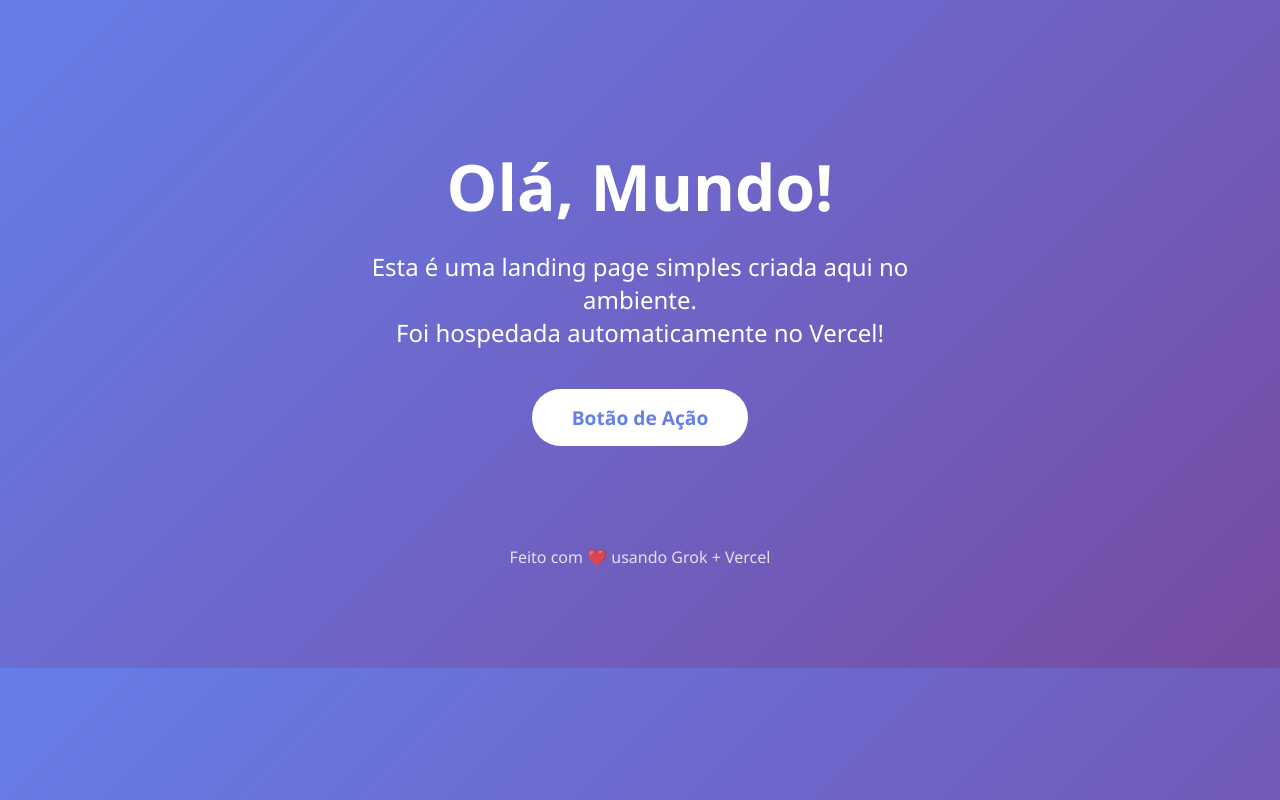
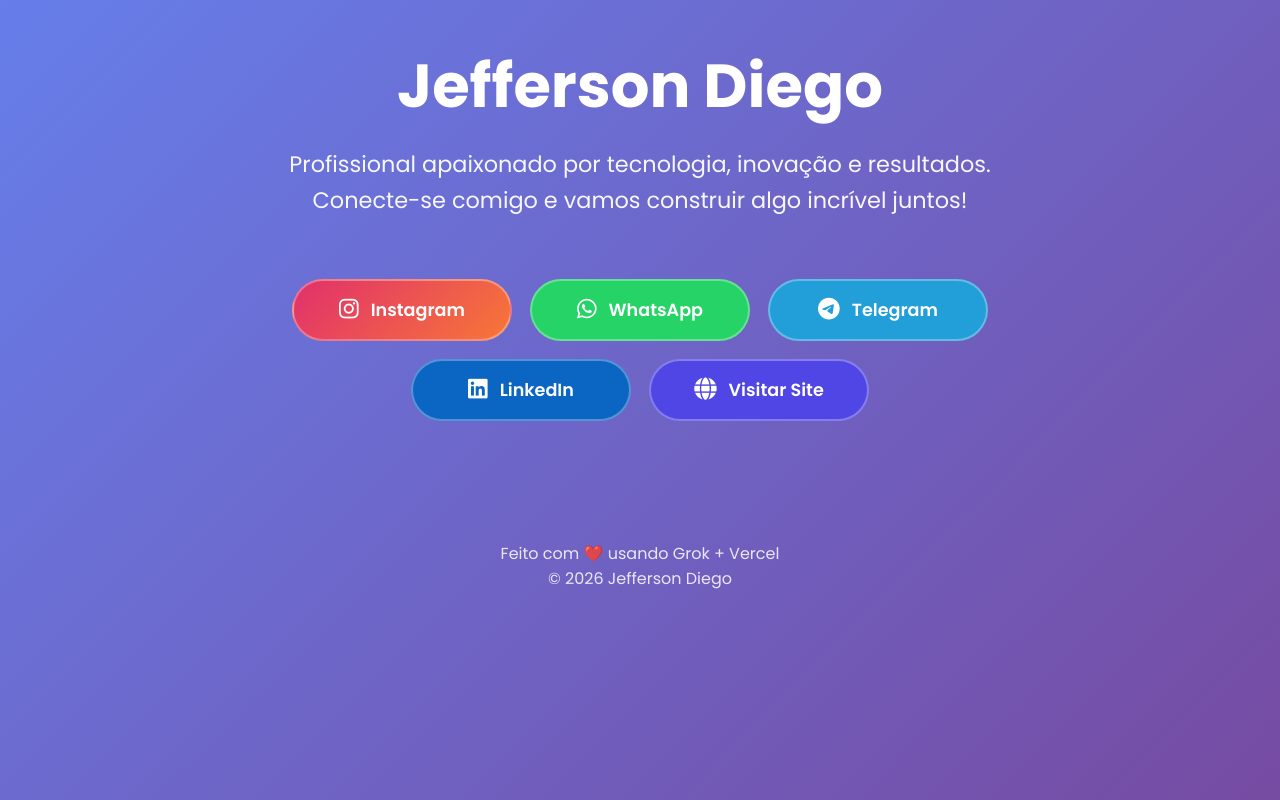
Before and after one commit to jdhiego-pixel/minha-landing-page, a plain HTML site: page index.html in a window 1280 px wide. Drawn offline with Linux system fonts and the light colour scheme.

Commit message:
Update index.html

```diff
--- a/index.html
+++ b/index.html
@@ -3,57 +3,142 @@
 <head>
     <meta charset="UTF-8">
     <meta name="viewport" content="width=device-width, initial-scale=1.0">
-    <title>Minha Landing Page</title>
+    <title>Jefferson Diego</title>
+    <link rel="stylesheet" href="https://cdnjs.cloudflare.com/ajax/libs/font-awesome/6.5.0/css/all.min.css">
     <style>
-        body {
-            font-family: 'Segoe UI', sans-serif;
+        @import url('https://fonts.googleapis.com/css2?family=Poppins:wght@400;500;600;700&display=swap');
+
+        * {
             margin: 0;
             padding: 0;
+            box-sizing: border-box;
+        }
+
+        body {
+            font-family: 'Poppins', sans-serif;
             background: linear-gradient(135deg, #667eea 0%, #764ba2 100%);
             color: white;
+            min-height: 100vh;
             text-align: center;
-            padding: 100px 20px;
+            padding: 40px 20px;
+            display: flex;
+            flex-direction: column;
+            align-items: center;
         }
-        h1 {
-            font-size: 4rem;
-            margin-bottom: 20px;
+
+        .container {
+            max-width: 800px;
+            margin: 0 auto;
         }
-        p {
-            font-size: 1.5rem;
-            max-width: 600px;
-            margin: 0 auto 40px;
+
+        .hero {
+            margin-bottom: 60px;
         }
-        .btn {
-            display: inline-block;
+
+        .hero h1 {
+            font-size: 3.8rem;
+            margin-bottom: 16px;
+            font-weight: 700;
+        }
+
+        .hero p {
+            font-size: 1.4rem;
+            opacity: 0.95;
+            line-height: 1.6;
+        }
+
+        .social-buttons {
+            display: flex;
+            flex-wrap: wrap;
+            gap: 18px;
+            justify-content: center;
+            margin: 60px 0;
+        }
+
+        .social-btn {
+            display: flex;
+            align-items: center;
+            gap: 12px;
+            background: rgba(255, 255, 255, 0.15);
+            color: white;
+            padding: 16px 28px;
+            border-radius: 50px;
+            text-decoration: none;
+            font-size: 1.1rem;
+            font-weight: 600;
+            transition: all 0.3s ease;
+            border: 2px solid rgba(255,255,255,0.3);
+            min-width: 220px;
+            justify-content: center;
+        }
+
+        .social-btn:hover {
             background: white;
             color: #667eea;
-            padding: 15px 40px;
-            font-size: 1.2rem;
-            border-radius: 50px;
-            text-decoration: none;
-            font-weight: bold;
-            transition: all 0.3s;
+            transform: translateY(-8px);
+            box-shadow: 0 15px 30px rgba(0,0,0,0.25);
+            border-color: white;
         }
-        .btn:hover {
-            transform: translateY(-5px);
-            box-shadow: 0 10px 20px rgba(0,0,0,0.2);
+
+        .social-btn i {
+            font-size: 1.4rem;
         }
+
+        .instagram { background: linear-gradient(135deg, #e1306c, #f77737); }
+        .whatsapp { background: #25D366; }
+        .telegram { background: #229ED9; }
+        .linkedin { background: #0A66C2; }
+        .site { background: #4F46E5; }
+
         footer {
-            margin-top: 100px;
+            margin-top: auto;
+            padding-top: 60px;
+            opacity: 0.85;
             font-size: 1rem;
-            opacity: 0.8;
+        }
+
+        @media (max-width: 600px) {
+            .hero h1 {
+                font-size: 2.8rem;
+            }
+            .social-btn {
+                min-width: 180px;
+                padding: 14px 20px;
+            }
         }
     </style>
 </head>
 <body>
-    <h1>Olá, Mundo!</h1>
-    <p>Esta é uma landing page simples criada aqui no ambiente.<br>
-    Foi hospedada automaticamente no Vercel!</p>
+    <div class="container">
+        <div class="hero">
+            <h1>Jefferson Diego</h1>
+            <p>Profissional apaixonado por tecnologia, inovação e resultados.<br>
+            Conecte-se comigo e vamos construir algo incrível juntos!</p>
+        </div>
 
-    <a href="#" class="btn">Botão de Ação</a>
+        <!-- Seção de Redes Sociais -->
+        <div class="social-buttons">
+            <a href="https://instagram.com/jeffersondiego87" target="_blank" class="social-btn instagram">
+                <i class="fab fa-instagram"></i> Instagram
+            </a>
+            <a href="https://wa.me/5584997018813" target="_blank" class="social-btn whatsapp">
+                <i class="fab fa-whatsapp"></i> WhatsApp
+            </a>
+            <a href="https://t.me/jeffersondiego" target="_blank" class="social-btn telegram">
+                <i class="fab fa-telegram"></i> Telegram
+            </a>
+            <a href="https://linkedin.com/in/jefferson-diego-976672189" target="_blank" class="social-btn linkedin">
+                <i class="fab fa-linkedin"></i> LinkedIn
+            </a>
+            <a href="https://gtrigueiro.com.br/maquip/" target="_blank" class="social-btn site">
+                <i class="fas fa-globe"></i> Visitar Site
+            </a>
+        </div>
 
-    <footer>
-        Feito com ❤️ usando Grok + Vercel
-    </footer>
+        <footer>
+            Feito com ❤️ usando Grok + Vercel<br>
+            © 2026 Jefferson Diego
+        </footer>
+    </div>
 </body>
 </html>
```
